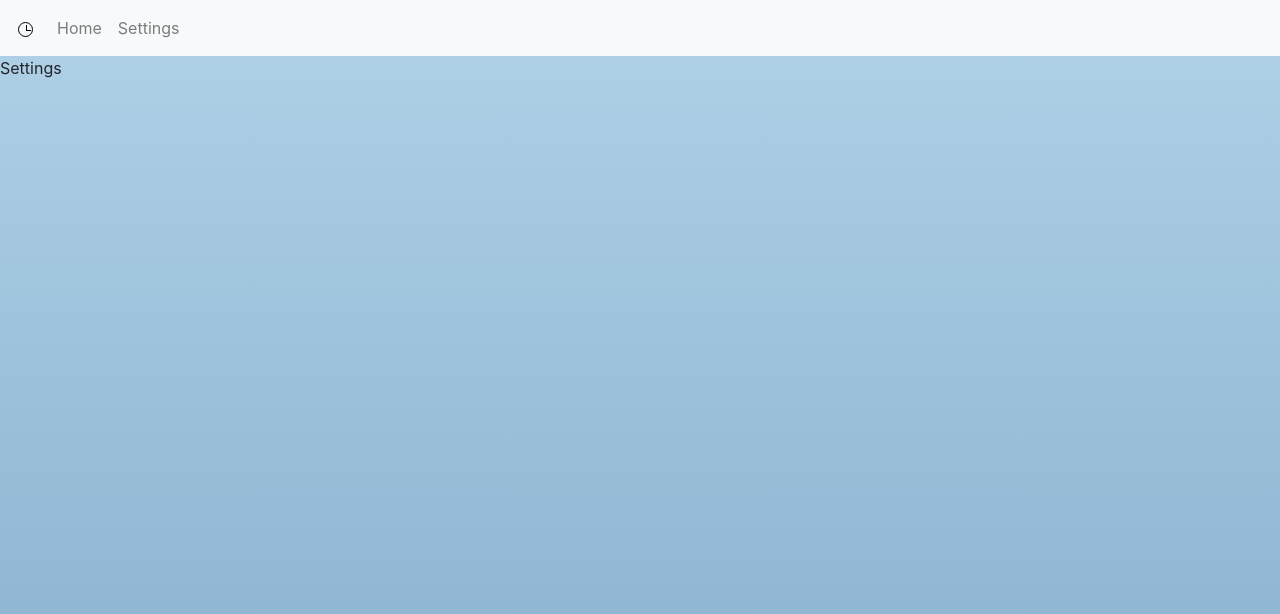
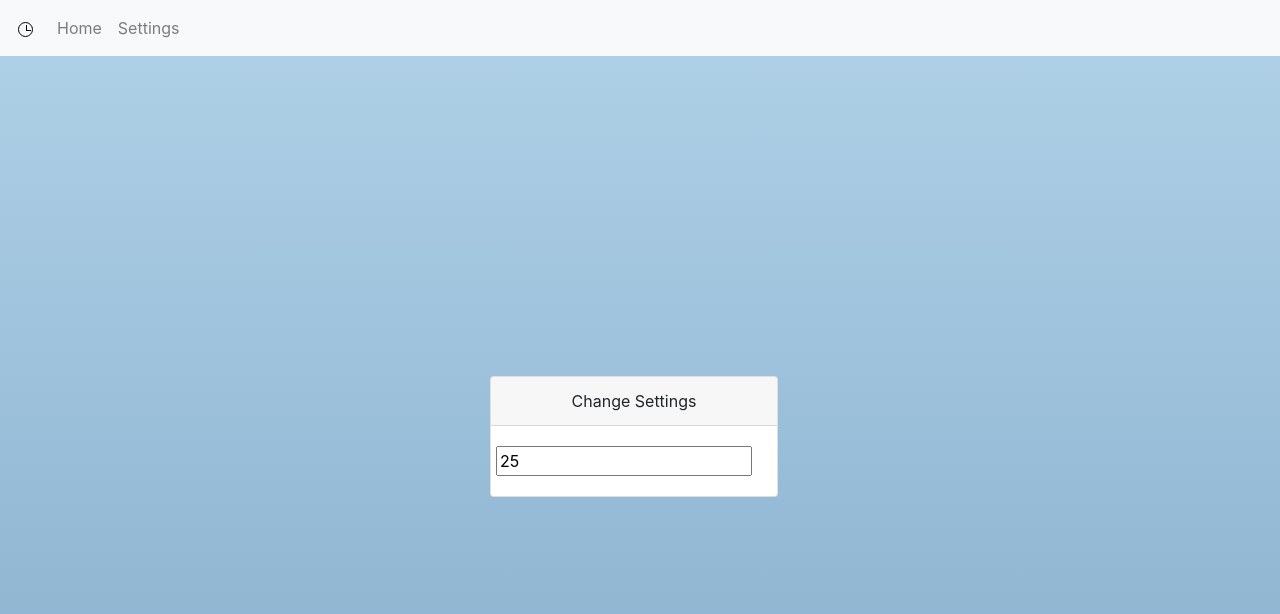
Before and after one commit to kerkox/pomodoro-ker, a React (Create React App) app: page /settings in a window 1280 px wide. Shown: the top 614 px of the page. Built offline with nearby package versions, Linux system fonts and the light colour scheme.

Commit message:
[Add] setting Action and reducer

```diff
--- /dev/null
+++ b/src/actions/settingActions.js
@@ -0,0 +1,8 @@
+import { CHANGE_DEFAULT_TIME } from "../types/settingTypes"
+
+export const changeDefaultTime = (time) => (dispatch) => {
+  dispatch({
+    type:CHANGE_DEFAULT_TIME,
+    payload:time
+  })
+}
--- a/src/actions/timerActions.js
+++ b/src/actions/timerActions.js
@@ -3,6 +3,7 @@ import {
   SET_INTERVAL_ID,
   PAUSE_TIMER,
   RESET_TIMER,
+  LOAD_DATA_CONFIG,
 } from "../types/timerTypes";
 
 export const decreaseTime = () => (dispatch) => {
@@ -25,8 +26,14 @@ export const pauseTime = () => (dispatch) => {
   });
 }
 
-export const reset = () => (dispatch) => {
+export const resetTime = () => (dispatch) => {
   dispatch({
     type: RESET_TIMER,
   });
 }
+
+export const loadDefault = () => (dispatch) => {
+  dispatch({
+    type: LOAD_DATA_CONFIG
+  })
+}
--- a/src/components/Settings/index.js
+++ b/src/components/Settings/index.js
@@ -1,10 +1,51 @@
 import React, { Component } from 'react'
+import {connect} from 'react-redux'
+
+import * as settingActions from '../../actions/settingActions'
+import * as timerActions from "../../actions/timerActions";
+
+const {changeDefaultTime} = settingActions;
+const { decreaseTime,pauseTime,resetTime,setIntervalID } = timerActions
 
 class Settings extends Component {
+
+  handleChange = (e) => {
+    const timeMinutes = e.target.value
+    this.props.timerReducer.changeDefaultTime(timeMinutes)
+  }
   render() {
     return (
-      <div>Settings</div>
-    )
+      <div className="box">
+        <div className="center">
+          <div className="card" style={{ width: "18rem" }}>
+            <div className="card-header text-center">
+              Change Settings
+            </div>
+            <div className="card-body">
+              <div className="row">
+                <input type="number" onChange={this.handleChange} name="time-minutes" defaultValue={this.props.settingReducer.config.time.minutes} />
+
+              </div>
+            </div>
+          </div>
+        </div>
+      </div>
+    );
   }
 }
-export default Settings
+const mapStateToProps = ({timerReducer, settingReducer}) => {
+  return {
+    timerReducer,
+    settingReducer
+  };
+}
+const mapDispatchToProps = {
+  changeDefaultTime,
+  decreaseTime,
+  pauseTime,
+  resetTime,
+  setIntervalID
+};
+
+
+export default connect(mapStateToProps, mapDispatchToProps)(Settings);
--- a/src/components/Timer/index.js
+++ b/src/components/Timer/index.js
@@ -16,7 +16,8 @@ class Timer extends Component {
   //   };
   // }
 
-  componentDidMount() {
+  componentWillMount() {
+    this.props.loadDefault();
     // this.pause();
   }
 
@@ -36,7 +37,7 @@ class Timer extends Component {
     this.props.pauseTime();
   };
   reset = () => {
-    this.props.reset();
+    this.props.resetTime();
   };
 
   start = () => {
--- a/src/reducers/index.js
+++ b/src/reducers/index.js
@@ -1,6 +1,8 @@
 import { combineReducers } from 'redux'
 import timerReducer from './timerReducer'
+import settingReducer from './settingReducer'
 
 export default combineReducers({
-  timerReducer
+  timerReducer,
+  settingReducer,
 });
--- /dev/null
+++ b/src/reducers/settingReducer.js
@@ -0,0 +1,18 @@
+import { CHANGE_DEFAULT_TIME } from "../types/settingTypes"
+
+const INITIAL_STATE = {
+  config: {
+    time:{
+      minutes: 25
+    }
+  }
+}
+
+
+export default (state = INITIAL_STATE, action) => {
+  switch(action.type){
+    case CHANGE_DEFAULT_TIME:
+      return {...state, config:{time: {minutes: action.payload}}};
+    default: return state;
+  }
+}
--- a/src/reducers/timerReducer.js
+++ b/src/reducers/timerReducer.js
@@ -1,12 +1,12 @@
-import { DECREASE_TIME, PAUSE_TIMER, SET_INTERVAL_ID, RESET_TIMER } from "../types/timerTypes"
+import { DECREASE_TIME, PAUSE_TIMER, SET_INTERVAL_ID, RESET_TIMER, LOAD_DATA_CONFIG } from "../types/timerTypes"
 
 const INITIAL_STATE = {
-  time: {
-    minutes: 25,
-    seconds: 0
-  },
   timeConfig: {
         minutes: 25,
+  },
+  time: {
+    minutes: 0,
+    seconds: 0
   },
   pause: false,
   intervalID: 0,
@@ -14,6 +14,16 @@ const INITIAL_STATE = {
 
 export default (state = INITIAL_STATE, action) => {
   switch(action.type) {
+    case LOAD_DATA_CONFIG:
+      //load data from localStorage if there not information then
+      // set time by default value
+      const loadData = JSON.parse(localStorage.getItem('timeConfig') || '{}') ;
+      const timeConfig = {minutes:state.timeConfig.minutes};
+      if (loadData.minutes) {
+        timeConfig.minutes = loadData.minutes;
+      }
+
+      return {...state, timeConfig, time:{minutes:timeConfig.minutes,seconds:0}}
     case DECREASE_TIME:
       let seconds = state.time.seconds - 1;
       let minutes = state.time.minutes;
--- /dev/null
+++ b/src/types/settingTypes.js
@@ -0,0 +1 @@
+export const CHANGE_DEFAULT_TIME = "change_default_time";
--- a/src/types/timerTypes.js
+++ b/src/types/timerTypes.js
@@ -3,3 +3,4 @@ export const INIT_COUNT_DOWN = 'init_count_down'
 export const SET_INTERVAL_ID =  'set_interval_id'
 export const PAUSE_TIMER =  'pause_timer'
 export const RESET_TIMER =  'reset_timer'
+export const LOAD_DATA_CONFIG = 'load_data_config'
```
